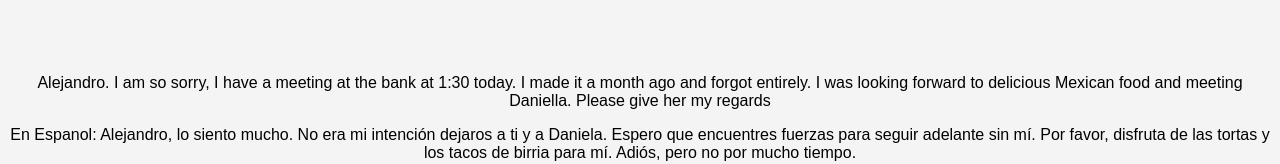
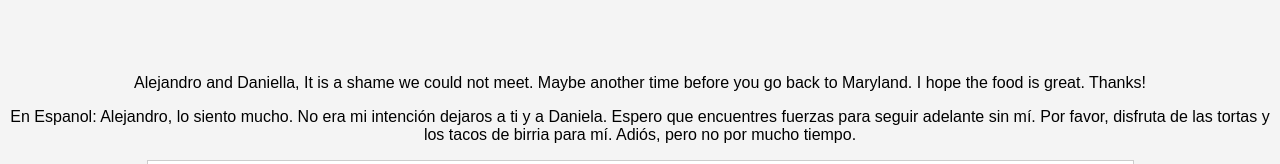
Before and after one commit to CADFiend/cadfiend.github.io, a plain HTML site: page alejo.html in a window 1280 px wide. Shown: the top 164 px of the page. Drawn offline with Linux system fonts and the light colour scheme.

Commit message:
Update alejo.html

```diff
--- a/alejo.html
+++ b/alejo.html
@@ -9,7 +9,7 @@
 <body>
 
     <div class="text-block">
-        <p>Alejandro. I am so sorry, I have a meeting at the bank at 1:30 today. I made it a month ago and forgot entirely. I was looking forward to delicious Mexican food and meeting Daniella. Please give her my regards
+        <p>Alejandro and Daniella, It is a shame we could not meet. Maybe another time before you go back to Maryland. I hope the food is great. Thanks!
 </p>
     </div>
 
```
